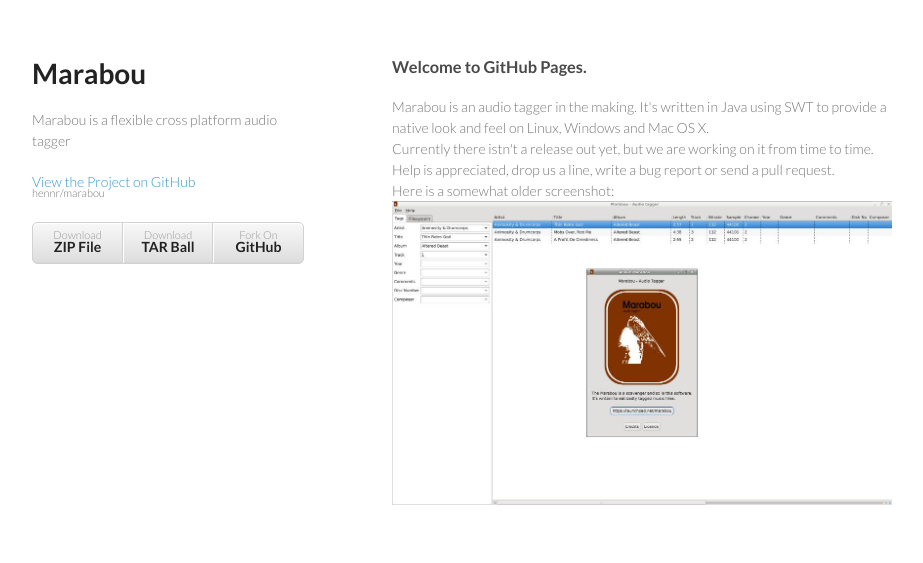
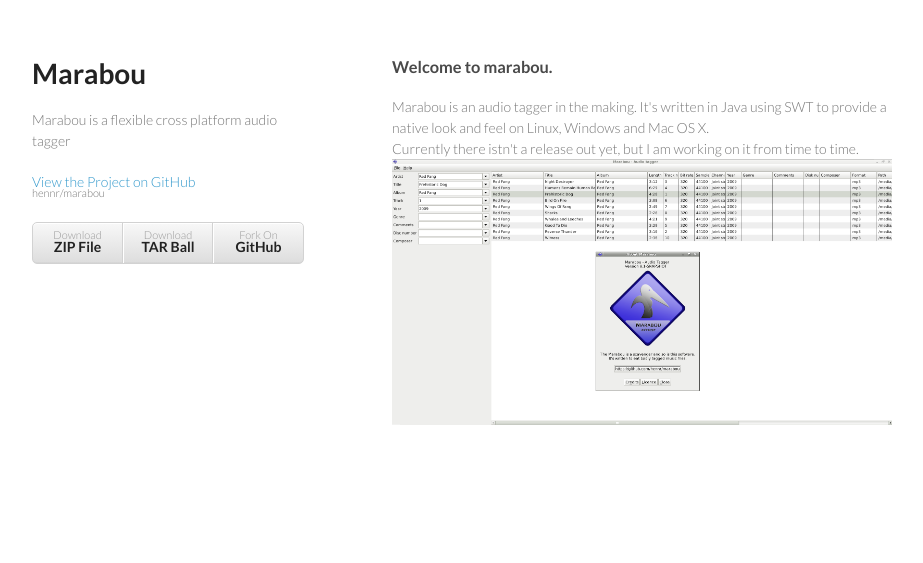
Before and after one commit to hennr/marabou, a plain HTML site: page index.html in a window 1280 px wide. Shown: the whole page, without its empty margins (178-1101 px from the left). Drawn offline with Linux system fonts and the light colour scheme.

Commit message:
update screenshot

```diff
--- a/index.html
+++ b/index.html
@@ -25,14 +25,12 @@
         </ul>
       </header>
       <section>
-        <h3>Welcome to GitHub Pages.</h3>
+        <h3>Welcome to marabou.</h3>
 	Marabou is an audio tagger in the making. It's written in Java using SWT to provide a native look and feel on Linux, Windows and Mac OS X.
 	<br/>
-	Currently there istn't a release out yet, but we are working on it from  time to time. Help is appreciated, drop us a line, write a bug report or send a pull request.
+	Currently there istn't a release out yet, but I am working on it from time to time.
 	<br/>
-	Here is a somewhat older screenshot:
-	<br/>
-	<img src="marabou.jpg"/>
+	<img src="marabou.png"/>
 
 
     </div>
```
Also changed, not shown: marabou.jpg (deleted), marabou.png (added).
